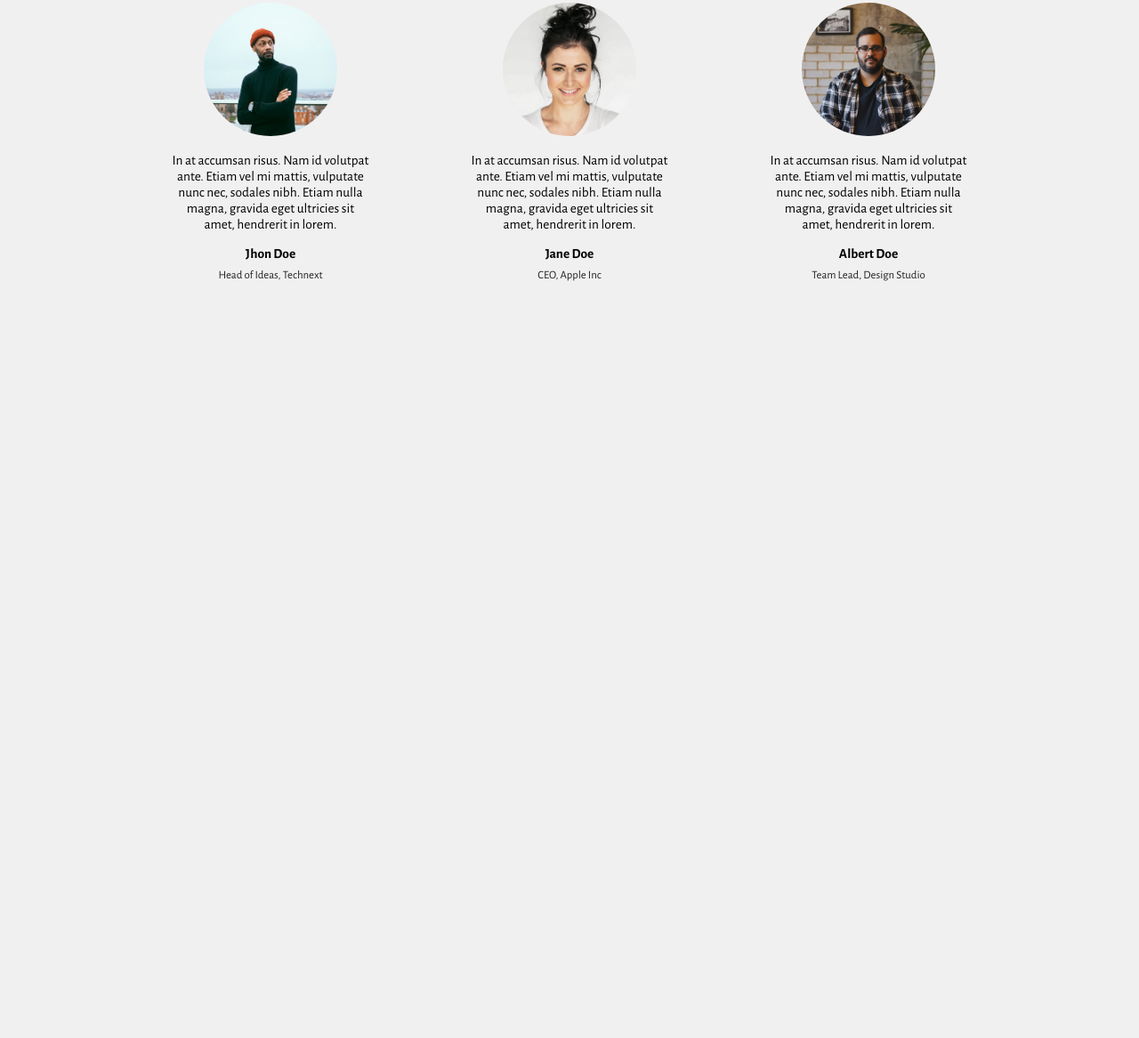
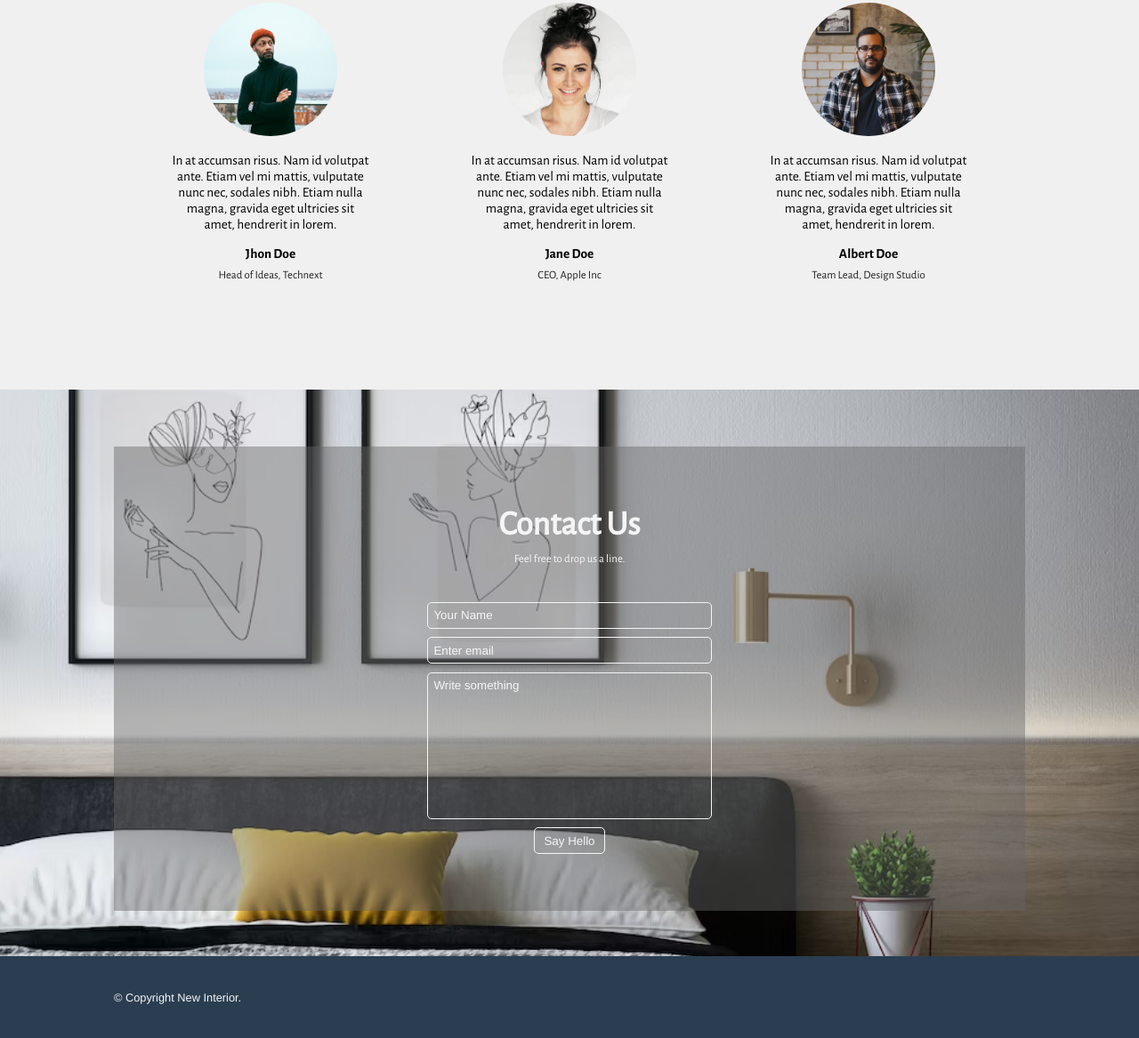
Before and after one commit to miradonis/NewInterior, a plain HTML site: page index.html in a window 1280 px wide. Shown: the part 4119-5286 px from the top of the page at 89% size. Before the commit the page ends 4557 px from the top, so only its background shows below. Drawn offline with Linux system fonts and the light colour scheme.

Commit message:
added footer

```diff
--- a/assets/css/style.css
+++ b/assets/css/style.css
@@ -312,3 +312,89 @@ header article p {
     color: rgb(35, 35, 35);
     font-size: clamp(1rem, 1vw, 1.3rem);
 }
+
+
+/* *============= FOOTER ============= */
+footer {
+    background-image: url("../img/footerBG.png");
+    background-repeat: no-repeat;
+    background-size: cover;
+    background-position: center;
+    padding: 5% 0 0 0;
+    text-align: center;
+    color: whitesmoke;
+}
+
+footer .bg-color-footer-box {
+    background-color: rgba(101, 101, 101, 0.449);
+    width: 80%;
+    margin: 0 auto;
+    padding: 5%;
+}
+
+footer .bg-color-footer-box .footer-text {
+    margin-bottom: 5vh;
+}
+
+footer .bg-color-footer-box .heading-sections {
+    color: whitesmoke;
+    margin-bottom: 1vh;
+}
+
+footer .bg-color-footer-box .footer-text p {
+    font-size: clamp(1rem, 1vw, 1.5rem);
+    font-family: "AlegreyaRegular";
+}
+
+/* ?FORMULAR */
+form {
+    width: 25vw;
+    margin: 0 auto;
+    display: flex;
+    flex-direction: column;
+}
+
+input:nth-of-type(1),
+input:nth-of-type(2),
+textarea {
+    background-color: transparent;
+    display: block;
+    border-radius: 5px;
+    border: 1px solid whitesmoke;
+    padding: 2% 5% 2% 2%;
+    margin-bottom: 3%;
+    font-family: "Helvetica";
+}
+
+textarea {
+    resize: none;
+}
+
+::placeholder,
+input {
+    color: whitesmoke;
+    font-family: "Helvetica";
+}
+
+input[type="submit"] {
+    width: 25%;
+    margin: 0 auto;
+    background-color: transparent;
+    border-radius: 5px;
+    border: 1px solid whitesmoke;
+    padding: 2% 0;
+    cursor: pointer;
+}
+
+/* ?COPYRIGHT BOX */
+footer .copyright-box {
+    background-color: #2b3e51;
+    padding: 3% 10%;
+    margin-top: 4%;
+    text-align: left;
+}
+
+footer .copyright-box p {
+    font-size: clamp(1rem, 1vw, 1.5rem);
+    font-family: "Helvetica";
+}
--- a/index.html
+++ b/index.html
@@ -180,7 +180,24 @@
     </section>
 
     <!-- !=========== FOOTER ============ -->
+    <footer>
+        <article class="bg-color-footer-box">
+            <div class="footer-text">
+                <h2 class="heading-sections">Contact Us</h2>
+                <p>Feel free to drop us a line.</p>
+            </div>
 
+            <form action="" onsubmit="return false">
+                <input type="text" name="first-name" id="first-name" placeholder="Your Name">
+                <input type="email" name="email" id="email" placeholder="Enter email">
+                <textarea name="" id="" rows="10" cols="50" maxlength="500" placeholder="Write something"></textarea>
+                <input type="submit" value="Say Hello">
+            </form>
+        </article>
+        <div class="copyright-box">
+            <p>© Copyright New Interior.</p>
+        </div>
+    </footer>
 </body>
 
 </html>
```
